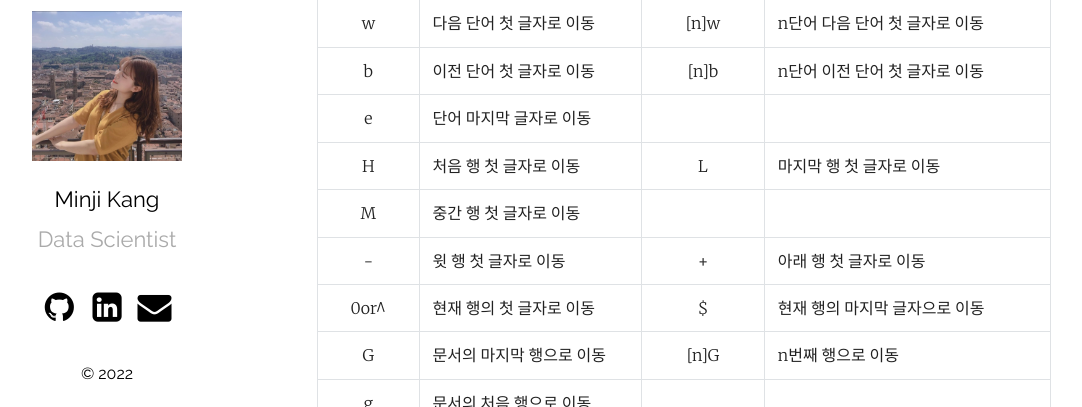
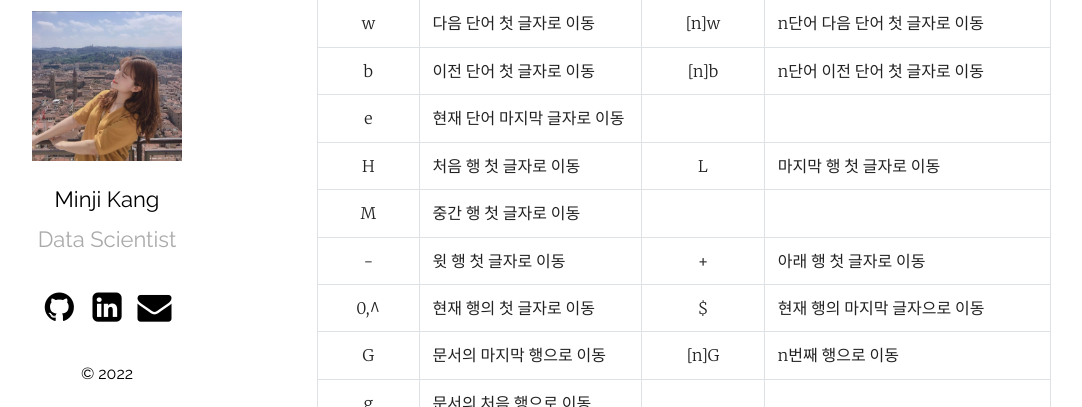
Before and after one commit to mmminji/mmminji.github.io, a Jekyll site: the page built from _posts/2022-03-15-리눅스.markdown, in a window 1280 px wide and 900 px high, scrolled down 574 px. Shown: the part 152-559 px from the top of the window, without its empty margins (78-1160 px from the left). Built offline with Jekyll 4.4.1, drawn with Linux system fonts in a browser that asks for light colours; comment, search, counter and statistics services are not loaded.

Commit message:
Update 2022-03-15-리눅스.markdown

```diff
--- a/_posts/2022-03-15-리눅스.markdown
+++ b/_posts/2022-03-15-리눅스.markdown
@@ -22,11 +22,11 @@ categories: Linux
     |h,j,k,l|⇦ ⇩ ⇧ ⇨|||
     |w|다음 단어 첫 글자로 이동|[n]w|n단어 다음 단어 첫 글자로 이동|
     |b|이전 단어 첫 글자로 이동|[n]b|n단어 이전 단어 첫 글자로 이동|
-    |e| 단어 마지막 글자로 이동|||
+    |e|현재 단어 마지막 글자로 이동|||
     |H|처음 행 첫 글자로 이동|L|마지막 행 첫 글자로 이동|
     |M|중간 행 첫 글자로 이동|||
     |-|윗 행 첫 글자로 이동|+|아래 행 첫 글자로 이동|
-    |0or^|현재 행의 첫 글자로 이동|$|현재 행의 마지막 글자으로 이동|
+    |0,^|현재 행의 첫 글자로 이동|$|현재 행의 마지막 글자으로 이동|
     |G|문서의 마지막 행으로 이동|[n]G|n번째 행으로 이동|
     |g|문서의 처음 행으로 이동|||
     |~|한 문자 대소문자 변환|||
```
